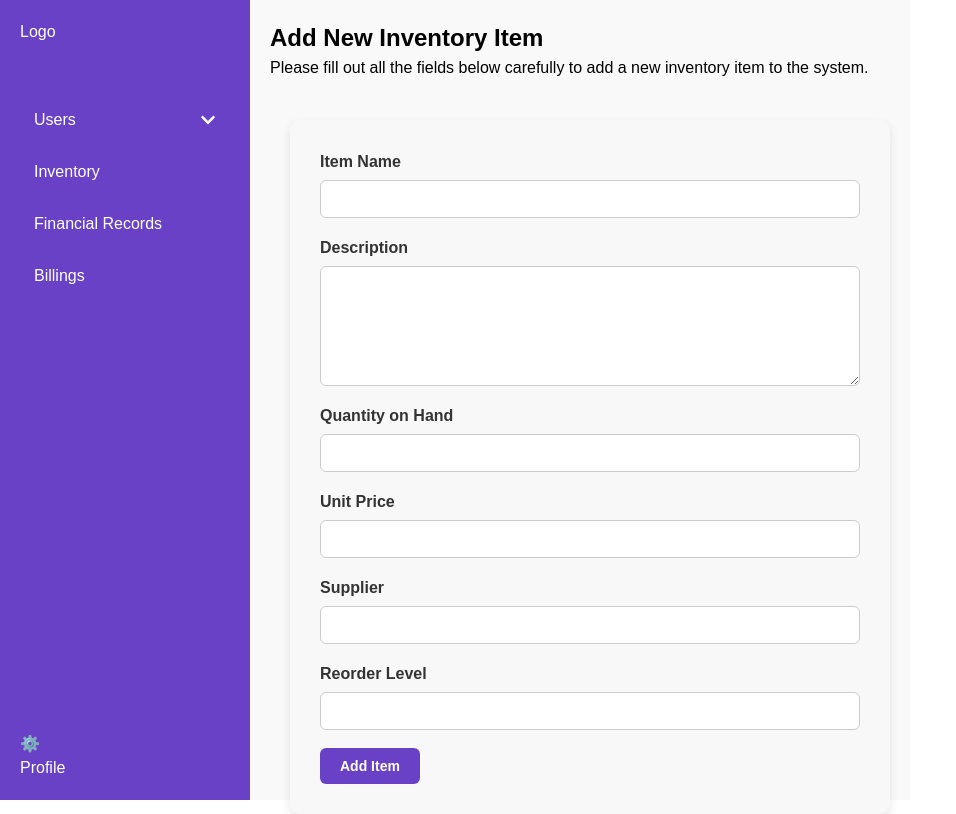
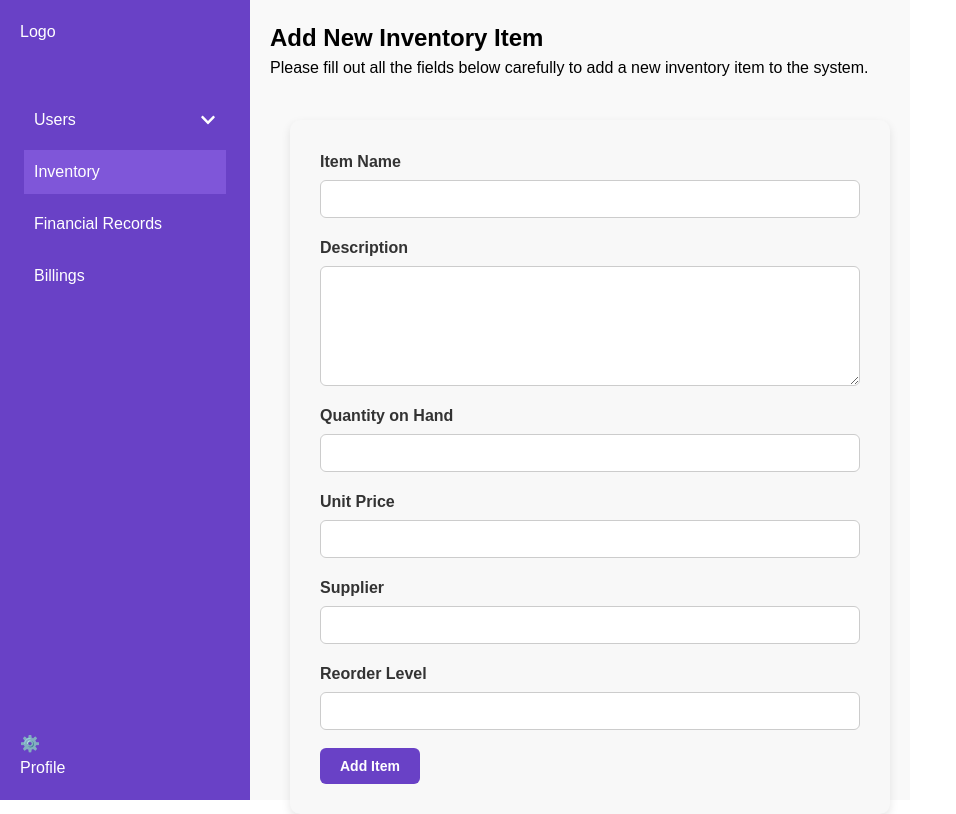
Before and after one commit to Odindindindindun-Development/MAV, a React app in the folder frontend/: page /inventory/add in a window 1280 px wide. Shown: the whole page, without its empty margins (0-956 px from the left). Built offline with nearby package versions, Linux system fonts and the light colour scheme; the HTML template or start-up script is replaced by a standard one.

Commit message:
active edit

```diff
--- a/frontend/src/components/UsersInfoTable.tsx
+++ b/frontend/src/components/UsersInfoTable.tsx
@@ -68,9 +68,6 @@ const UsersInfoTable: React.FC = () => {
     setTransactions([]);
     setSelectedUser(null);
   };
-
-  if (loading) return <p>Loading customers...</p>;
-  if (error) return <p>{error}</p>;
 
   return (
     <div>
--- a/frontend/src/components/sidebar.tsx
+++ b/frontend/src/components/sidebar.tsx
@@ -55,7 +55,7 @@ const Sidebar: React.FC = () => {
         <NavLink
           to="/Inventory"
           className={({ isActive }) =>
-            isActive ? "menu-item active" : "menu-item"
+            isActive ? "menu-item-active" : "menu-item"
           }
         >
           Inventory
```
